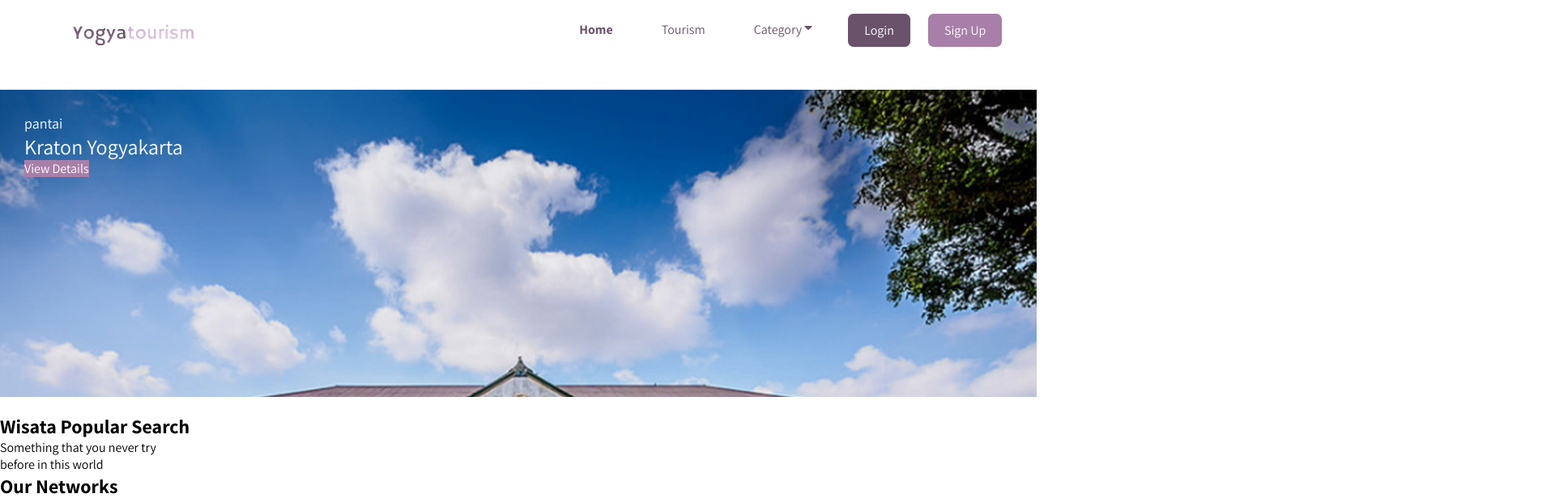
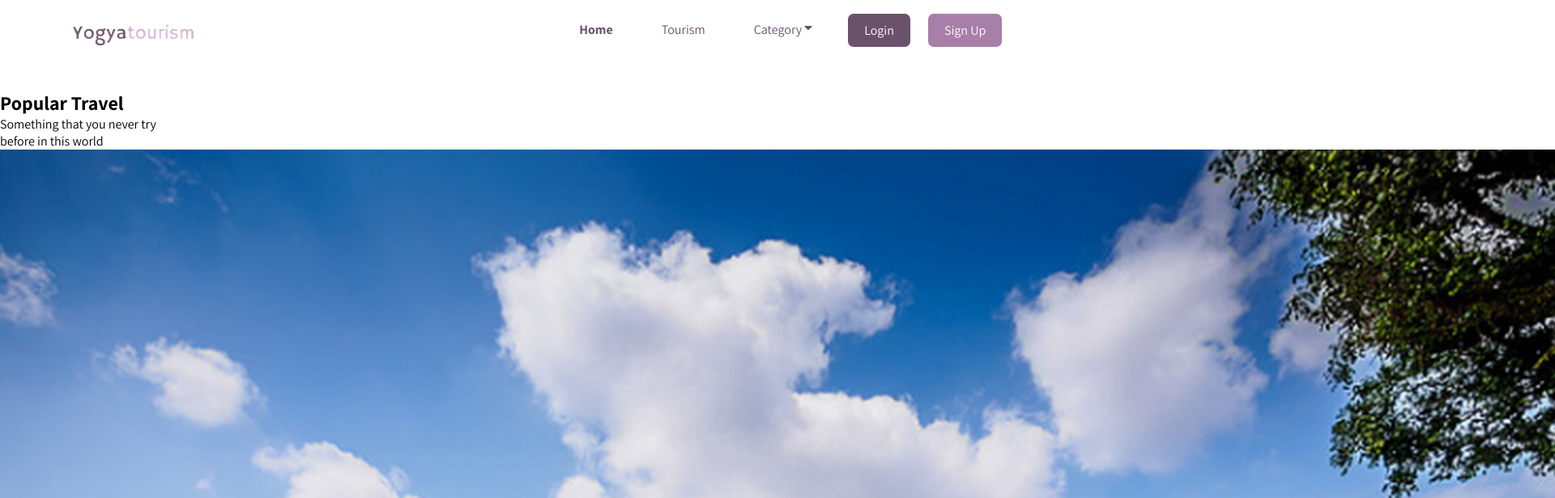
Before and after one commit to khansazulfa/tourism-website, a React (Vite) app: page / in a window 1280 px wide. Shown: the top 616 px of the page at 81% size, 1920 px wide, since content can reach past the window. Built offline with nearby package versions, Linux system fonts and the light colour scheme; a web font is replaced by a local one.

Commit message:
add code to show cards

```diff
--- a/src/components/MyCard/index.jsx
+++ b/src/components/MyCard/index.jsx
@@ -4,24 +4,63 @@ import "./MyCard.css"
 const MyCard = (props) => {
 
     return (
-        <section className="section-popular-content" id="popularContet">
-        <div className="container">
-        <div className="section-popular-travel row
-        justify-content-center">
-        <div className="col-sm-6 col-md-4 col-lg-3">
-        <div className="card-travel text-center d-flex flex-column rounded-bottom" id="rcorners2" style={{ backgroundImage:`url(${props.place})`}}>
-        <div className="travel-country">{props.kategori}</div>
-        <div className="travel-location">{props.location}</div>
-        <div className="travel-button mt-auto">
-        <a href="/details" className="btn btn-travel-details px-4">
-        View Details
-        </a>
-        </div>
-        </div>
-        </div>
-        </div>
-        </div>
+        <section className="section-popular-travel">
+            <h1>Popular Travel</h1>
+            <p className="desc-title">Something that you never try <br/> before in this world</p>
+            <div className="popular-travel">
+                <div className="travel-content">
+                <img src="src/assets/images/kraton.png" alt="travel-popular"/>
+                    <div className="travel-info">
+                        <p className="travel-location">{props.kategori}</p>
+                        <h4 className="travel-title">{props.location}</h4>
+                        <a className="travel-btn" href="/details/">View Details</a>
+                    </div>
+                </div>
+
+                <div className="travel-content">
+                    <img src="src/assets/images/pantai-parangtritis.jpg" alt="travel-popular"/>
+                    <div className="travel-info">
+                        <p className="travel-location">{props.kategori}</p>
+                        <h4 className="travel-title">{props.location}</h4>
+                        <a className="travel-btn" href="/details/">View Details</a>
+                    </div>
+                </div>
+                <div className="travel-content">
+                    <img src="src/assets/images/candi-prambanan.jpg" alt="travel-popular"/>
+                        <div className="travel-info">
+                            <p className="travel-location">{props.kategori}</p>
+                            <h4 className="travel-title">{props.location}</h4>
+                            <a className="travel-btn" href="/details/">View Details</a>
+                        </div>
+                </div>
+                <div className="travel-content">
+                    <img src="src/assets/images/lava-tour.webp" alt="travel-popular"/>
+                    <div className="travel-info">
+                        <p className="travel-location">{props.kategori}</p>
+                        <h4 className="travel-title">{props.location}</h4>
+                        <a className="travel-btn" href="/details/">View Details</a>
+                    </div>
+                </div>
+            </div>
         </section>
+        // {/* // <section className="section-popular-content" id="popularContet">
+        // // <div className="container">
+        // // <div className="section-popular-travel row
+        // // justify-content-center">
+        // // <div className="col-sm-6 col-md-4 col-lg-3">
+        // // <div className="card-travel text-center d-flex flex-column rounded-bottom" id="rcorners2" style={{ backgroundImage:`url(${props.place})`}}>
+        // // <div className="travel-country">{props.kategori}</div>
+        // // <div className="travel-location">{props.location}</div>
+        // // <div className="travel-button mt-auto">
+        // // <a href="/details" className="btn btn-travel-details px-4">
+        // // View Details
+        // // </a>
+        // // </div>
+        // // </div>
+        // // </div>
+        // // </div>
+        // // </div>
+        // // </section> */}
         )
     }
 
```
